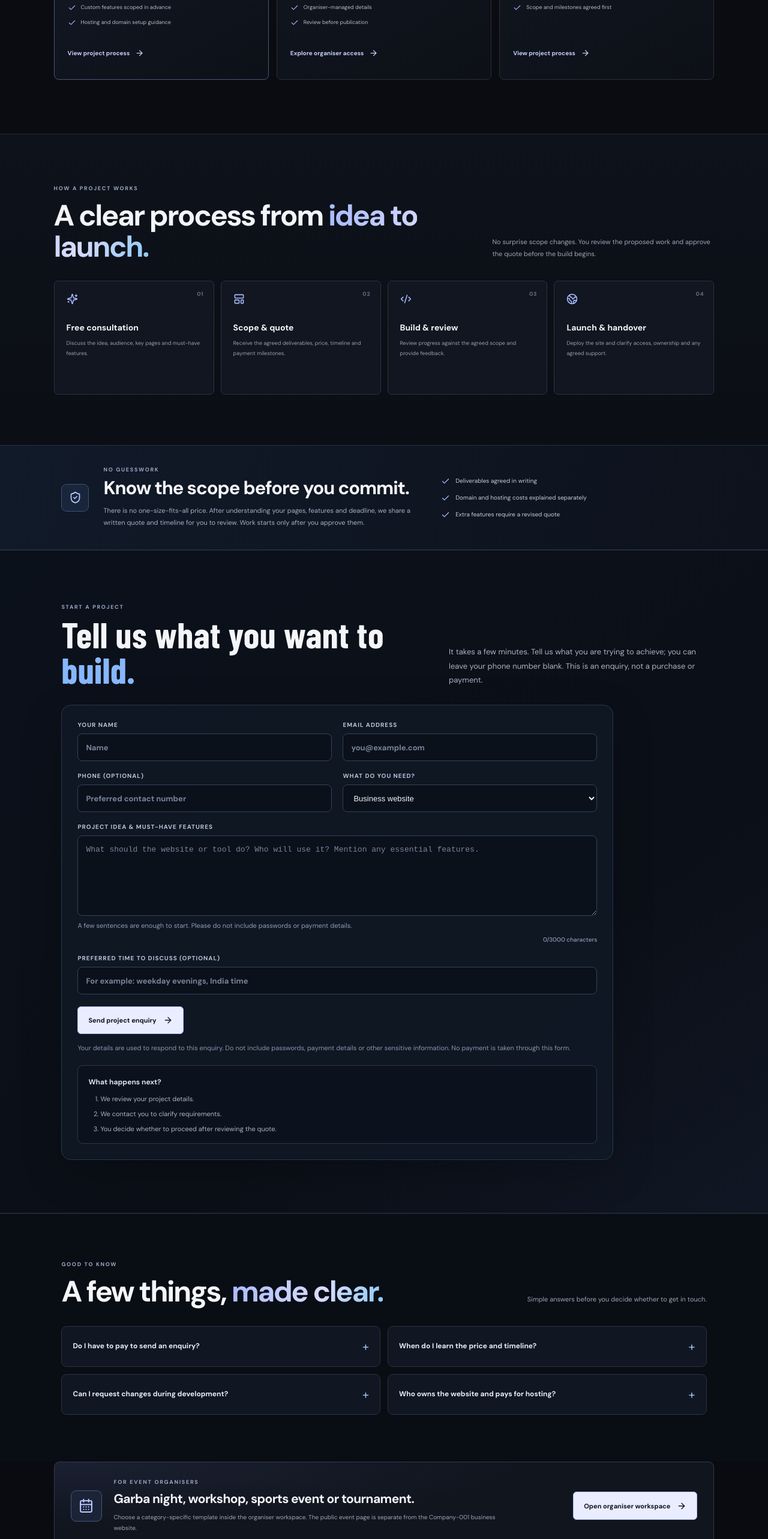
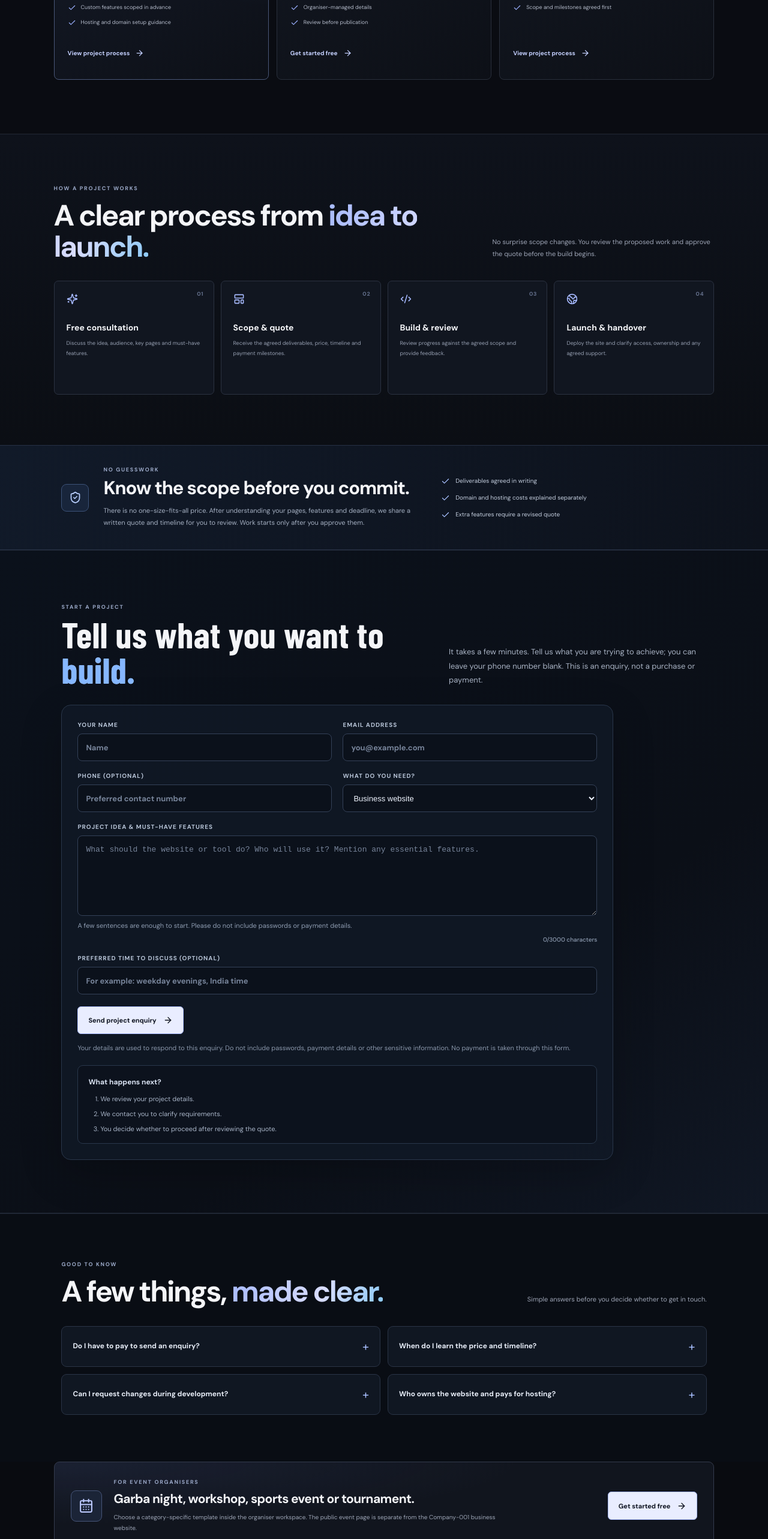
Before and after one commit to bhavishyacodz/Company-001, a React (Vite) app: page / in a window 1280 px wide. Shown: the part 1383-3949 px from the top of the page at 60% size. Built offline with nearby package versions, Linux system fonts and the light colour scheme; a web font is replaced by a local one.

Commit message:
Make organiser entry point free and remove workspace CTA

```diff
--- a/src/CompanyHome.jsx
+++ b/src/CompanyHome.jsx
@@ -83,7 +83,7 @@ export default function CompanyHome({ onStart, onOrganiser }) {
             <div className="company-service-icon violet"><LayoutTemplate size={22}/></div><span className="company-card-label">02 / EVENT PLATFORM</span>
             <h3>Event pages without the hassle.</h3><p>A self-service platform for organisers to create event pages, collect registrations and review payment evidence.</p>
             <ul><li><Check size={14}/> Multiple event categories</li><li><Check size={14}/> Organiser-managed details</li><li><Check size={14}/> Review before publication</li></ul>
-            <button onClick={onOrganiser}>Explore organiser access <ArrowRight size={15}/></button>
+            <button onClick={onOrganiser}>Get started free <ArrowRight size={15}/></button>
           </article>
           <article className="company-service-card">
             <div className="company-service-icon amber"><Smartphone size={22}/></div><span className="company-card-label">03 / DIGITAL EXPERIENCES</span>
@@ -164,7 +164,7 @@ export default function CompanyHome({ onStart, onOrganiser }) {
       <section className="company-event-callout" id="event-platform">
         <div className="company-event-mark"><CalendarDays size={25}/></div>
         <div className="company-event-copy"><div className="company-kicker">FOR EVENT ORGANISERS</div><h2>Garba night, workshop, sports event or tournament.</h2><p>Choose a category-specific template inside the organiser workspace. The public event page is separate from the Company-001 business website.</p></div>
-        <button className="company-button primary" onClick={onOrganiser}>Open organiser workspace <ArrowRight size={16}/></button>
+        <button className="company-button primary" onClick={onOrganiser}>Get started free <ArrowRight size={16}/></button>
       </section>
 
       <footer className="company-footer"><div className="company-footer-brand"><span className="company-footer-mark"><Globe2 size={17}/></span><span>COMPANY-001<small>WEB & DIGITAL STUDIO</small></span></div><p>Thoughtful websites. Practical digital tools.</p><button onClick={onStart}>View project process <ArrowRight size={14}/></button></footer>
```
